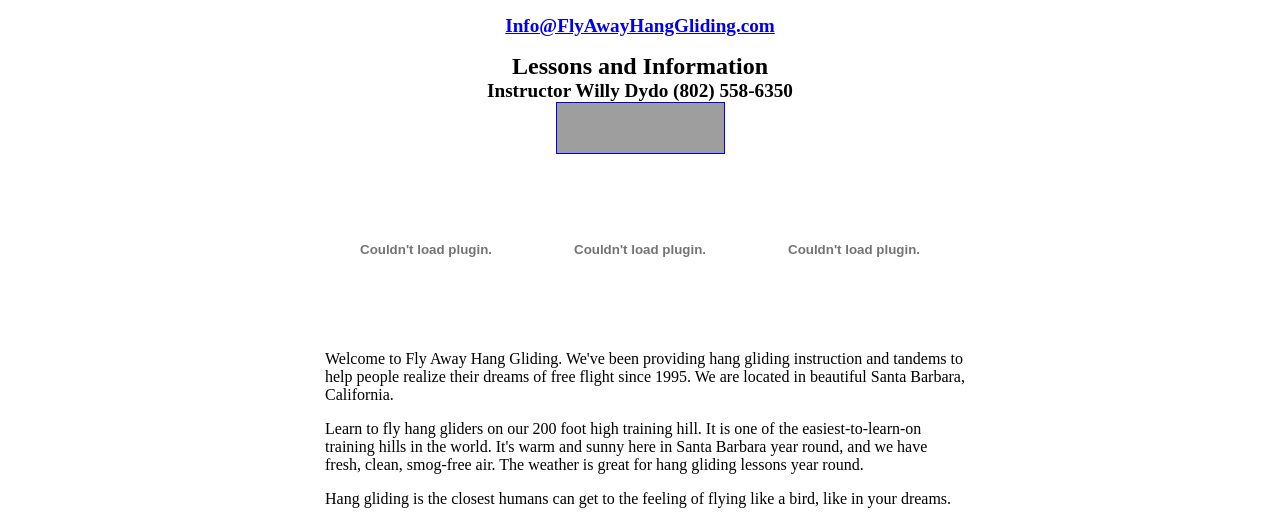
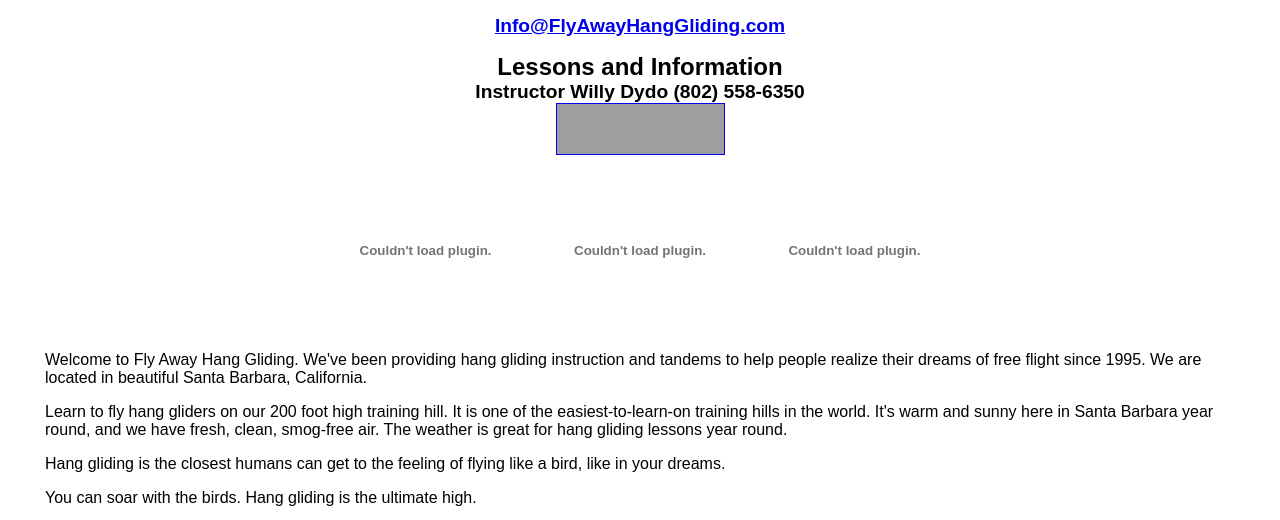
Before and after one commit to sylspren/flyawayhanggliding, a PHP site: page /web/ in a window 1280 px wide. Shown: the part 561-1081 px from the top of the page. Run offline with PHP 8.4, Linux system fonts and the light colour scheme; grey boxes are pictures that could not be loaded.

Commit message:
roughly have the rest of the content centered with responsive width and margins

```diff
--- a/package.json
+++ b/package.json
@@ -13,6 +13,7 @@
     "eslint_d": "^5.3.0",
     "express": "^4.16.3",
     "morgan": "^1.9.0",
+    "rupture": "^0.7.1",
     "stylus": "^0.54.5"
   },
   "eslintConfig": {
--- a/public/css/fahg.css
+++ b/public/css/fahg.css
@@ -1,6 +1,7 @@
 body {
   margin: 0;
   text-align: center;
+  font-family: Arial, Helvetica, Open Sans;
 }
 .hero-image {
   background-image: url("https://dl.dropboxusercontent.com/content_link/yYQzkNshVWQHupFYxpqFc83WCNzE0zM1oI9MMSFqUHxPTFSF3AteoQdta0FANZVi/file");
@@ -16,15 +17,29 @@ body {
 .hero-image .subtitle {
   color: #fff;
 }
-#wrapper {
+.content {
   margin-right: auto;
   margin-left: auto;
-  width: 640px;
+  max-width: 1280px;
+}
+@media only screen and (max-width: 1280px) {
+  .content {
+    margin: 0 40px;
+  }
+}
+@media only screen and (max-width: 700px) {
+  .content {
+    margin: 0 20px;
+  }
+}
+@media only screen and (max-width: 500px) {
+  .content {
+    margin: 0 10px;
+  }
 }
 h1 {
   text-align: center;
   color: #00f;
-  font-family: "Times New Roman", serif;
   font-size: 50px;
   font-weight: normal;
   line-height: 0.9em;
@@ -33,12 +48,10 @@ h1 {
 }
 h2 {
   color: #000;
-  font-family: "arial, sans-serif";
   font-size: larger;
   font-weight: bold;
 }
 h3 {
-  font-family: "Times New Roman", serif;
   font-size: 20px;
   color: #000;
   margin-top: 10px;
@@ -56,8 +69,6 @@ h3 {
   padding-right: 10px;
 }
 p {
-  width: 640px;
-  font-family: "Arial, sans-serif";
   color: #000;
   text-align: left;
   margin-left: 5px;
@@ -120,7 +131,6 @@ ul.nav li {
   float: left;
 }
 ul.nav li a {
-  font-family: "Times New Roman", serif;
   font-size: 20px;
   font-weight: bold;
   text-decoration: none;
@@ -134,7 +144,6 @@ ul.nav2 li {
   float: center;
 }
 ul.nav2 li a {
-  font-family: "Arial, sans-serif";
   font-size: 15px;
   background-color: #04fbf8;
   padding: 0px 15px;
--- a/web/fahg.styl
+++ b/web/fahg.styl
@@ -1,6 +1,7 @@
 body
   margin 0
   text-align center
+  font-family Arial, Helvetica, Open Sans
 
 .hero-image
   background-image url("https://dl.dropboxusercontent.com/content_link/yYQzkNshVWQHupFYxpqFc83WCNzE0zM1oI9MMSFqUHxPTFSF3AteoQdta0FANZVi/file")
@@ -16,15 +17,20 @@ body
   .subtitle
     color white
 
-#wrapper
-    margin-right auto
-    margin-left auto
-    width 640px
+.content
+  margin-right auto
+  margin-left auto
+  max-width 1280px
+  +below(1280px)
+    margin 0 40px
+  +below(700px)
+    margin 0 20px
+  +below(500px)
+    margin 0 10px
 
 h1
     text-align center
     color blue
-    font-family "Times New Roman", serif
     font-size 50px
     font-weight normal
     line-height .9em
@@ -33,12 +39,10 @@ h1
 
 h2
     color black
-    font-family "arial, sans-serif"
     font-size larger
     font-weight bold
 
 h3
-    font-family "Times New Roman", serif
     font-size 20px
     color black
     margin-top 10px
@@ -56,8 +60,6 @@ h3
     padding-right 10px
 
 p
-    width 640px
-    font-family "Arial, sans-serif"
     color black
     text-align left
     margin-left 5px
@@ -119,7 +121,6 @@ ul
             display inline
             float left
             a
-                font-family "Times New Roman", serif
                 font-size 20px
                 font-weight bold
                 text-decoration none
@@ -132,7 +133,6 @@ ul
             display inline
             float center
             a
-                font-family "Arial, sans-serif"
                 font-size 15px
                 background-color #04FBF8
                 padding 0px 15px
--- a/web/index.html
+++ b/web/index.html
@@ -16,7 +16,7 @@
       <h1 class="title">Fly Away Hang Gliding</h1>
       <h2 class="subtitle">Hang Gliding Instruction and Tandems</h2>
     </div>
-    <div id="wrapper"> <!-- This centers the entire page -->
+    <div class="content">
       <h2><a href="mailto:Info@flyawayhanggliding.com">Info@FlyAwayHangGliding.com</a><br></h2>
       <h2><font size="+2">Lessons and Information </font><br> Instructor Willy Dydo (802) 558-6350<br> <a href="https://www.facebook.com/FlyAway.HangGliding" id="Facebook"> <img src="Facebook Link.jpeg" alt="Find us on Facebook" border="1" height="50" width="167" title="Find us on Facebook" ></a>
  <br clear="all"></h2>
```
Also changed, not shown: package-lock.json.
